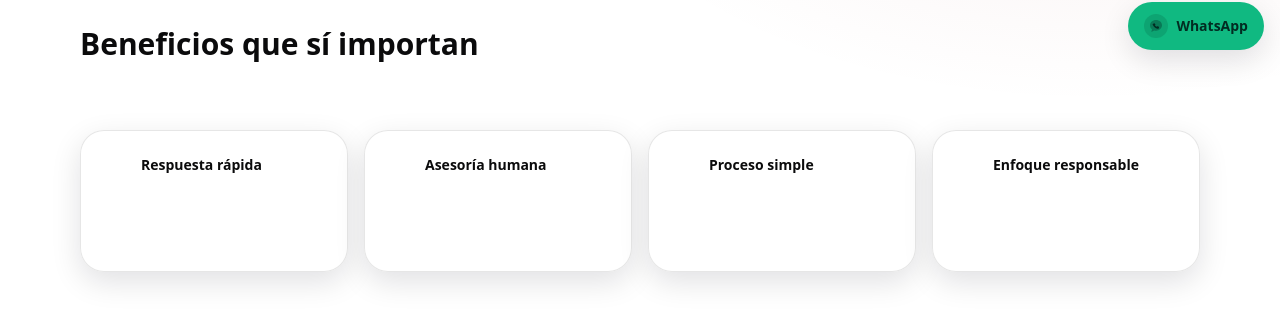
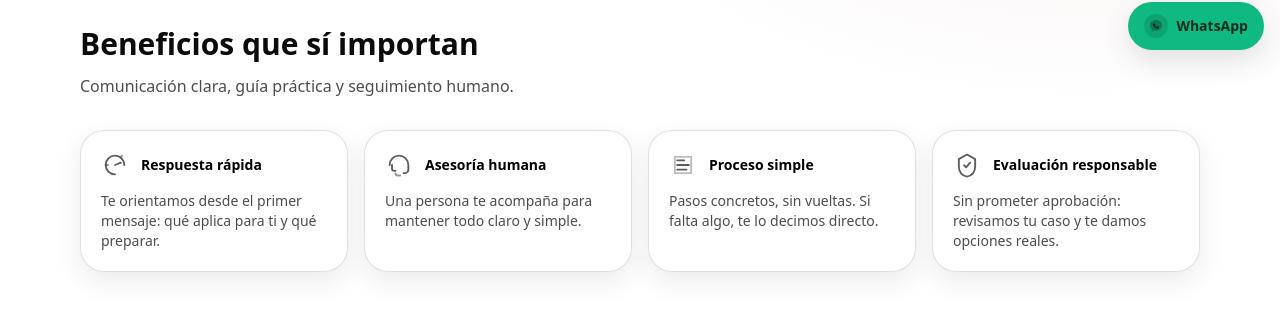
Before and after one commit to lulabtechnology/financiera, a Next.js app: page / in a window 1280 px wide. Shown: the part 734-1056 px from the top of the page. Built offline with nearby package versions, Linux system fonts and the light colour scheme; no server answers.

Commit message:
Update benefits descriptions and styles

```diff
--- a/src/components/Benefits.tsx
+++ b/src/components/Benefits.tsx
@@ -7,7 +7,7 @@ export default function Benefits() {
     },
     {
       title: "Asesoría humana",
-      desc: "Nada de bots eternos: una persona te acompaña para mantener todo claro.",
+      desc: "Una persona te acompaña para mantener todo claro y simple.",
       icon: "/icons/support.svg",
     },
     {
@@ -16,8 +16,8 @@ export default function Benefits() {
       icon: "/icons/clear.svg",
     },
     {
-      title: "Enfoque responsable",
-      desc: "Sin prometer aprobaciones: evaluamos tu caso y te damos opciones reales.",
+      title: "Evaluación responsable",
+      desc: "Sin prometer aprobación: revisamos tu caso y te damos opciones reales.",
       icon: "/icons/secure.svg",
     },
   ];
@@ -27,19 +27,19 @@ export default function Benefits() {
       <div className="mx-auto max-w-6xl px-4 py-14">
         <div className="max-w-2xl">
           <h2 className="text-2xl font-semibold md:text-3xl">Beneficios que sí importan</h2>
-          <p className="mt-3 text-white/70">
-            Lo hacemos fácil: comunicación clara, guía práctica y seguimiento humano.
+          <p className="mt-3 text-black/70">
+            Comunicación clara, guía práctica y seguimiento humano.
           </p>
         </div>
 
         <div className="mt-8 grid gap-4 sm:grid-cols-2 lg:grid-cols-4">
           {cards.map((c) => (
-            <div key={c.title} className="glass rounded-3xl p-5 shadow-soft">
+            <div key={c.title} className="card rounded-3xl p-5">
               <div className="flex items-center gap-3">
-                <img src={c.icon} alt="" className="h-7 w-7 opacity-90" />
-                <h3 className="text-sm font-semibold">{c.title}</h3>
+                <img src={c.icon} alt="" className="h-7 w-7 opacity-75 invert" />
+                <h3 className="text-sm font-semibold text-black">{c.title}</h3>
               </div>
-              <p className="mt-3 text-sm text-white/70">{c.desc}</p>
+              <p className="mt-3 text-sm text-black/70">{c.desc}</p>
             </div>
           ))}
         </div>
```
